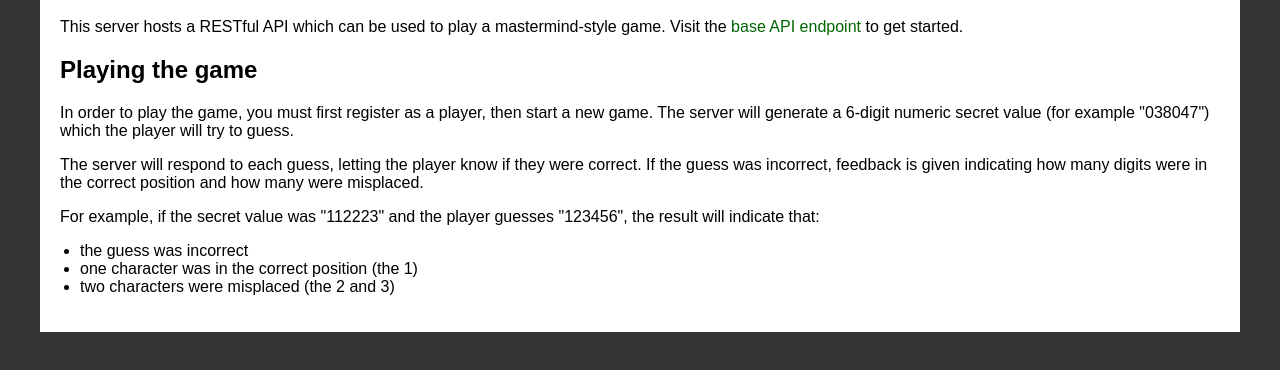
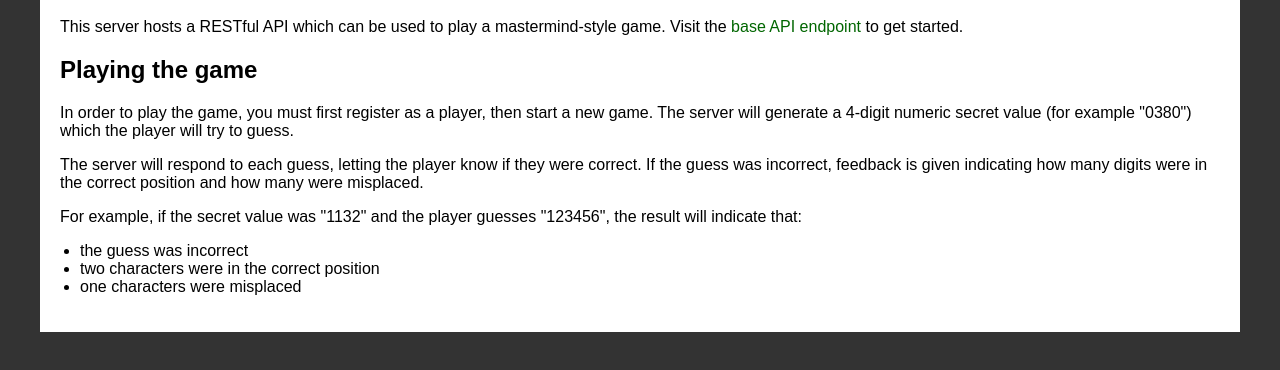
Before and after one commit to allan-stewart/rest-mastermind, a website: page www/index.html in a window 1280 px wide. Shown: the part 80-450 px from the top of the page. Drawn offline with Linux system fonts and the light colour scheme.

Commit message:
Change the secret length to 4 digits

```diff
--- a/src/gamer.js
+++ b/src/gamer.js
@@ -2,7 +2,7 @@
 
 var Mastermind = require('./mastermind.js');
 
-var secretLength = 6;
+var secretLength = 4;
 var guessesPerGame = 10;
 
 class Gamer {
--- a/www/index.html
+++ b/www/index.html
@@ -14,7 +14,7 @@
       <h2>Playing the game</h2>
       <p>
         In order to play the game, you must first register as a player, then start a new game.
-        The server will generate a 6-digit numeric secret value (for example "038047")
+        The server will generate a 4-digit numeric secret value (for example "0380")
         which the player will try to guess.
       </p>
 
@@ -25,13 +25,13 @@
       </p>
 
       <p>
-        For example, if the secret value was "112223" and the player guesses "123456",
+        For example, if the secret value was "1132" and the player guesses "123456",
         the result will indicate that:
       </p>
       <ul>
         <li>the guess was incorrect</li>
-        <li>one character was in the correct position (the 1)</li>
-        <li>two characters were misplaced (the 2 and 3)</li>
+        <li>two characters were in the correct position</li>
+        <li>one characters were misplaced</li>
       </ul>
     </content>
   </body>
```
Also changed, not shown: test/gamer.tests.js (+1 -1 lines), test/games.tests.js (+1 -1 lines), www/play.html (+1 -1 lines).
